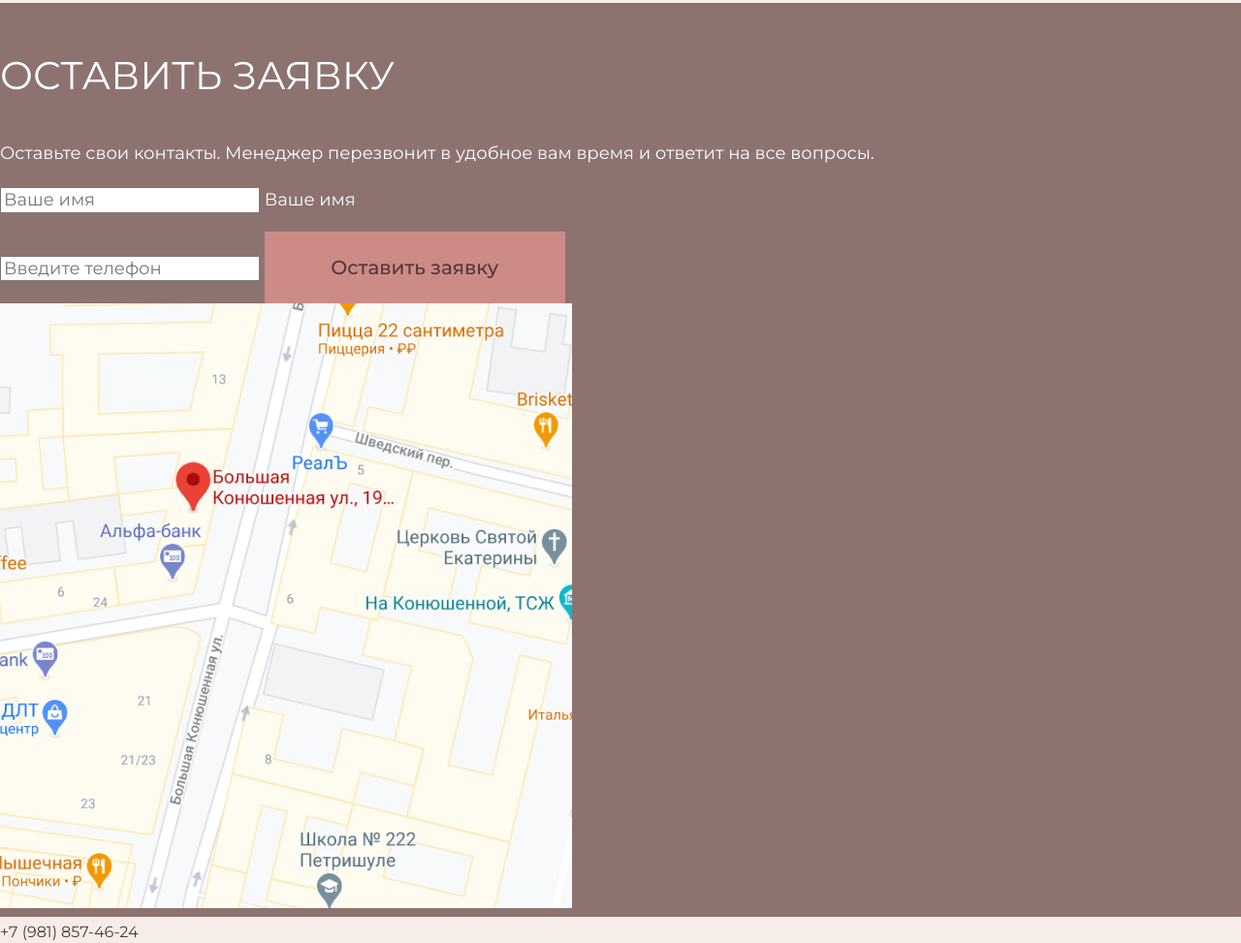
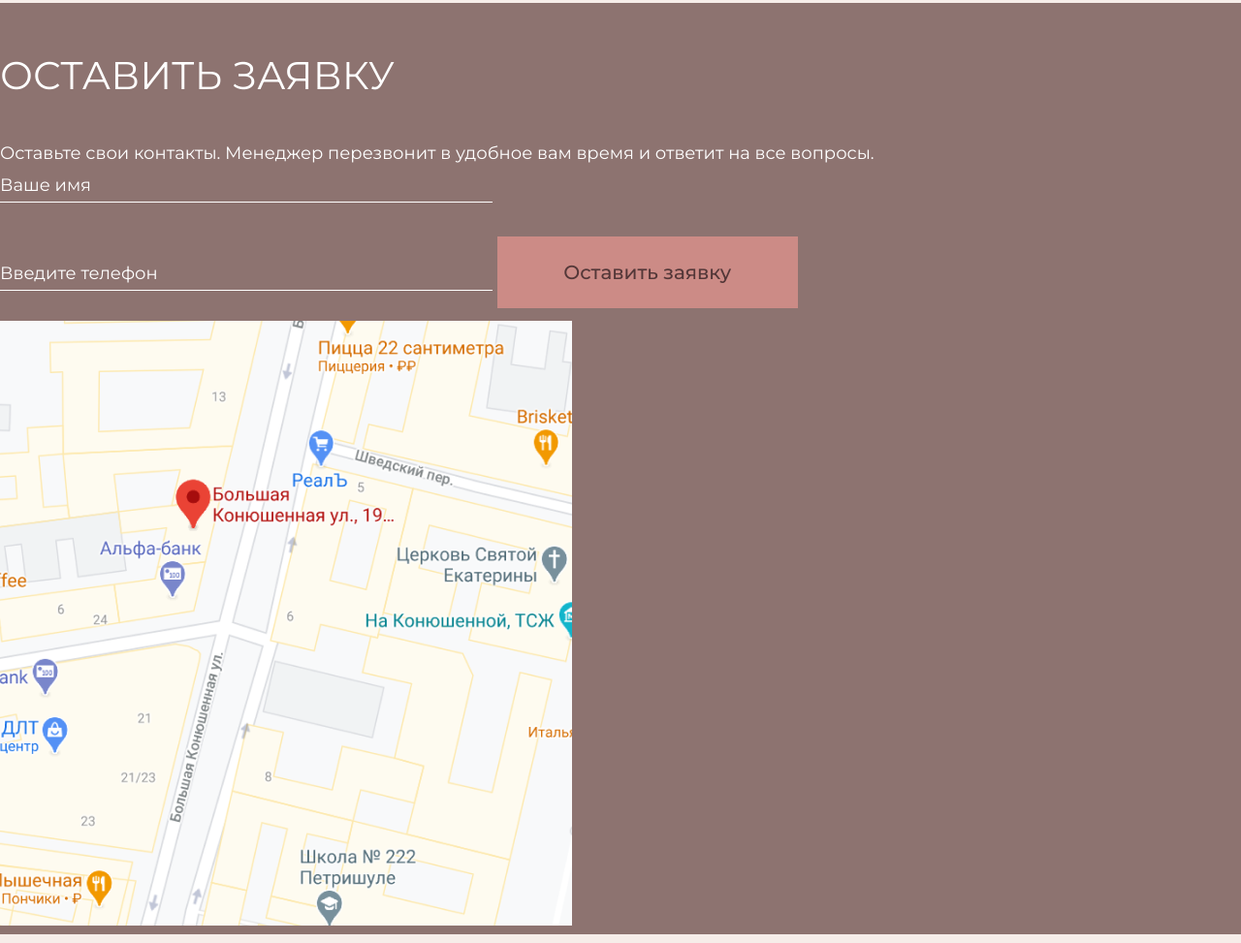
Before and after one commit to Sivchenko-Anna/Marafon, a website: page index.html in a window 1280 px wide. Shown: the part 6738-7711 px from the top of the page at 97% size. Drawn offline with Linux system fonts and the light colour scheme.

Commit message:
feat: add styles

```diff
--- a/css/style.css
+++ b/css/style.css
@@ -295,3 +295,33 @@ a {
 .application-text {
 	margin: 0;
 }
+
+.form-text {
+	margin: 0;
+}
+
+.input {
+	padding: 0;
+	width: 508px;
+	height: 35px;
+	border: 0;
+	border-bottom: 1px solid #FFFFFF;
+	line-height: 30px;
+	background-color: #8D7370;
+	color: #FFFFFF;
+}
+
+.input-text {
+	margin-bottom: 35px;
+}
+
+.input-tel{
+	margin-bottom: 31px;
+}
+
+input::-moz-placeholder { /* Mozilla Firefox browsers */
+	color:   #FFFFFF;
+}
+input::-webkit-input-placeholder { /* Safari и Chrome */
+	color:    #FFFFFF;
+}
--- a/index.html
+++ b/index.html
@@ -263,18 +263,16 @@
               ответит на все вопросы.
             </p>
             <form class="form" method="post" action="#">
-              <p>
+              <p class="form-text">
                 <input
-                  class="input-taxt"
+                  class="input input-text"
                   type="text"
-                  name="name"
                   id="name"
                   required
                   placeholder="Ваше имя"
                 />
-                <label for="name" class="input-label">Ваше имя</label>
               </p>
-              <input type="tel" placeholder="Введите телефон" />
+              <input class="input input-tel" type="tel" required placeholder="Введите телефон" />
               <button class="button" type="submit">Оставить заявку</button>
             </form>
           </div>
```
